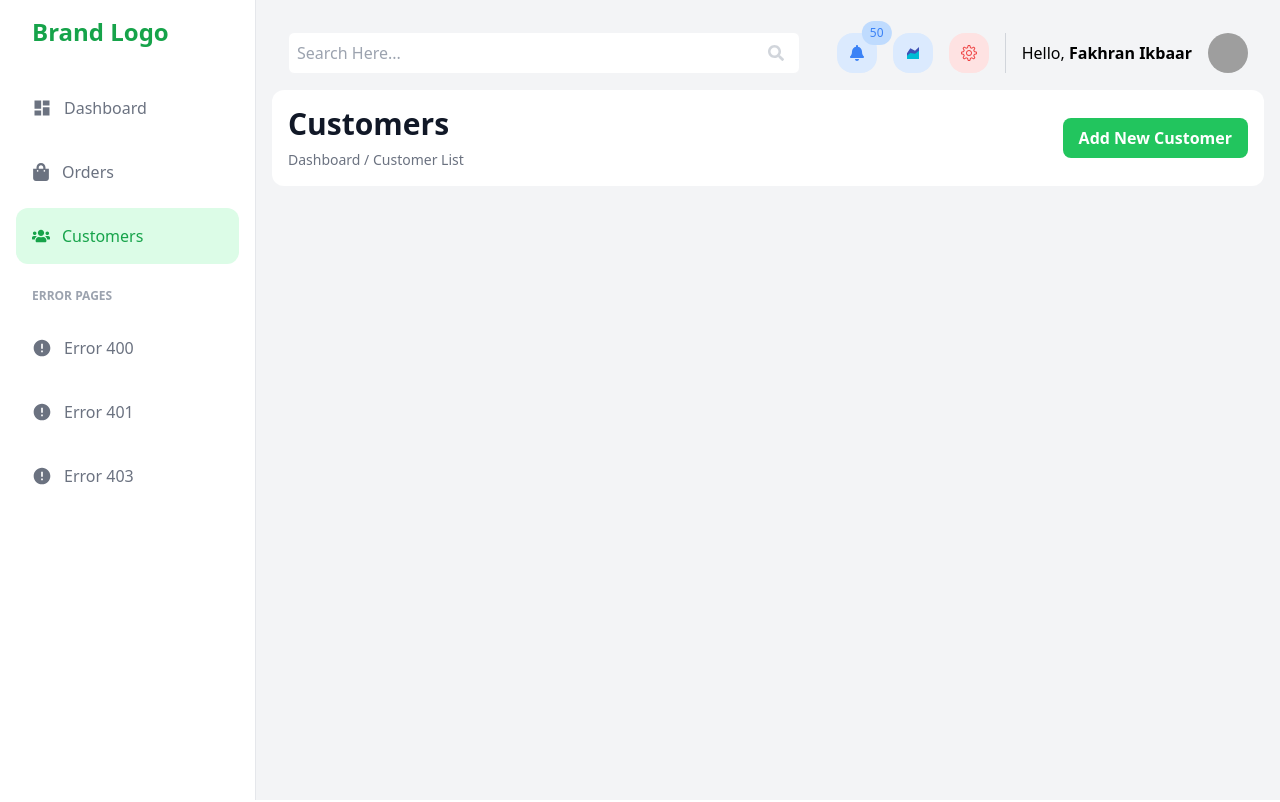
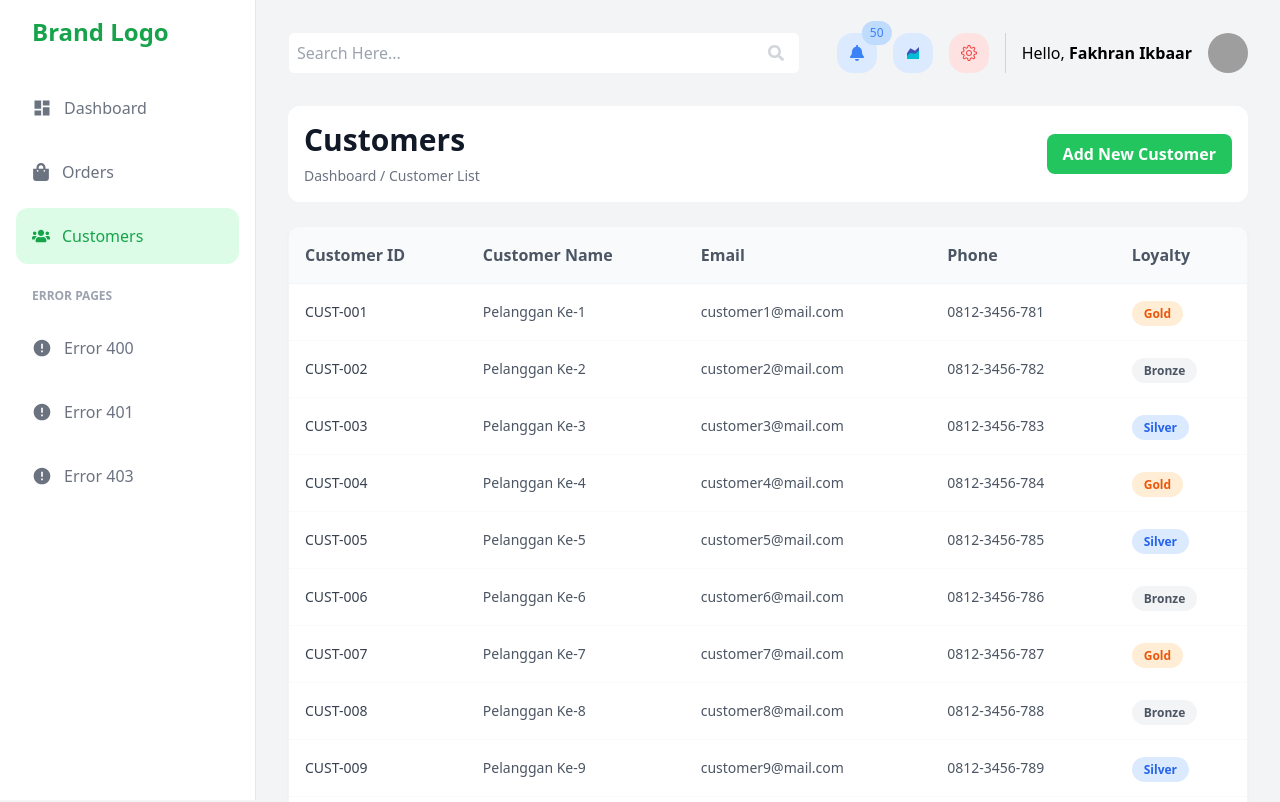
Before and after one commit to fakhran24si-cmd/reactjs-ibar-sie, a React (Vite) app: page /customers in a window 1280 px wide. Shown: the top 802 px of the page. Built offline with nearby package versions, Linux system fonts and the light colour scheme; grey boxes are pictures that could not be loaded.

Commit message:
tmah data customer -perbaikan

```diff
--- a/src/pages/Customers.jsx
+++ b/src/pages/Customers.jsx
@@ -1,15 +1,66 @@
 import PageHeader from "../components/PageHeader";
 
 export default function Customers() {
+  // Generate 30 data JSON otomatis sesuai atribut modul
+  const customersData = Array.from({ length: 30 }, (_, i) => ({
+    id: `CUST-00${i + 1}`,
+    name: `Pelanggan Ke-${i + 1}`,
+    email: `customer${i + 1}@mail.com`,
+    phone: `0812-3456-78${i + 1}`,
+    loyalty: i % 3 === 0 ? "Gold" : i % 2 === 0 ? "Silver" : "Bronze",
+  }));
+
   return (
-    <div>
+    <div className="p-4">
+      {/* PageHeader dengan Props sesuai instruksi */}
       <PageHeader title="Customers" breadcrumb="Dashboard / Customer List">
-        <button className="rounded-lg bg-green-500 px-4 py-2 text-white font-bold hover:bg-green-600 transition-colors">
+        <button className="rounded-lg bg-green-500 px-4 py-2 text-white font-bold hover:bg-green-600 transition-all">
           Add New Customer
         </button>
       </PageHeader>
 
-      {/* Isi tabel data JSON 30 barismu di sini */}
+      {/* Tabel untuk menampilkan Data JSON */}
+      <div className="mt-6 overflow-x-auto rounded-xl border border-gray-100 bg-white shadow-sm">
+        <table className="w-full text-left border-collapse">
+          <thead>
+            <tr className="bg-gray-50 border-b border-gray-100">
+              <th className="p-4 font-bold text-gray-600">Customer ID</th>
+              <th className="p-4 font-bold text-gray-600">Customer Name</th>
+              <th className="p-4 font-bold text-gray-600">Email</th>
+              <th className="p-4 font-bold text-gray-600">Phone</th>
+              <th className="p-4 font-bold text-gray-600">Loyalty</th>
+            </tr>
+          </thead>
+          <tbody>
+            {customersData.map((item) => (
+              <tr
+                key={item.id}
+                className="border-b border-gray-50 hover:bg-gray-50 transition-colors"
+              >
+                <td className="p-4 text-sm font-medium text-gray-700">
+                  {item.id}
+                </td>
+                <td className="p-4 text-sm text-gray-600">{item.name}</td>
+                <td className="p-4 text-sm text-gray-600">{item.email}</td>
+                <td className="p-4 text-sm text-gray-600">{item.phone}</td>
+                <td className="p-4">
+                  <span
+                    className={`rounded-full px-3 py-1 text-xs font-bold ${
+                      item.loyalty === "Gold"
+                        ? "bg-orange-100 text-orange-600"
+                        : item.loyalty === "Silver"
+                          ? "bg-blue-100 text-blue-600"
+                          : "bg-gray-100 text-gray-600"
+                    }`}
+                  >
+                    {item.loyalty}
+                  </span>
+                </td>
+              </tr>
+            ))}
+          </tbody>
+        </table>
+      </div>
     </div>
   );
 }
```
